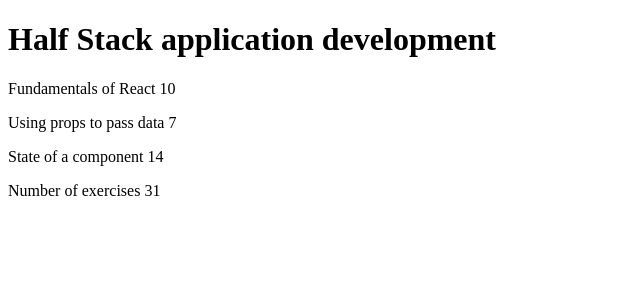
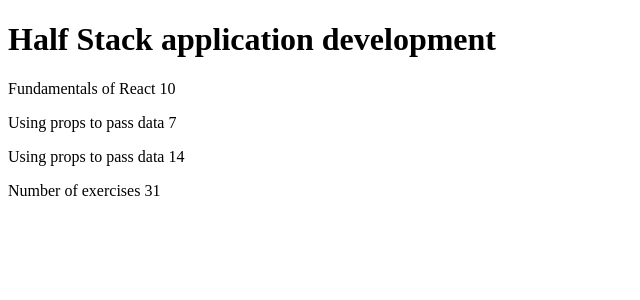
Before and after one commit to CarterJWard/FullStackOpen, a React (Create React App) app in the folder part1/courseinfo/: page / in a window 1280 px wide. Shown: the top 300 px of the page, without its empty margins (0-640 px from the left). Built offline with nearby package versions, Linux system fonts and the light colour scheme.

Commit message:
Refactor Content to parts Added Part Component that displays a task name and the number of exercies it contains

```diff
--- a/part1/courseinfo/src/App.js
+++ b/part1/courseinfo/src/App.js
@@ -24,17 +24,16 @@
 const Content = (props) => {
   return (
     <div>
+      <Part name={props.part1} number={props.exercises1} />
+      <Part name={props.part2} number={props.exercises2} />
+      <Part name={props.part2} number={props.exercises3} />
+    </div>
+  )
+}
 
-      <p>
-        {props.part1} {props.exercises1}
-      </p>
-      <p>
-        {props.part2} {props.exercises2}
-      </p>
-      <p>
-        {props.part3} {props.exercises3}
-      </p>
-    </div>
+const Part = (props) => {
+  return (
+    <p>{props.name} {props.number}</p>
   )
 }
 
```
